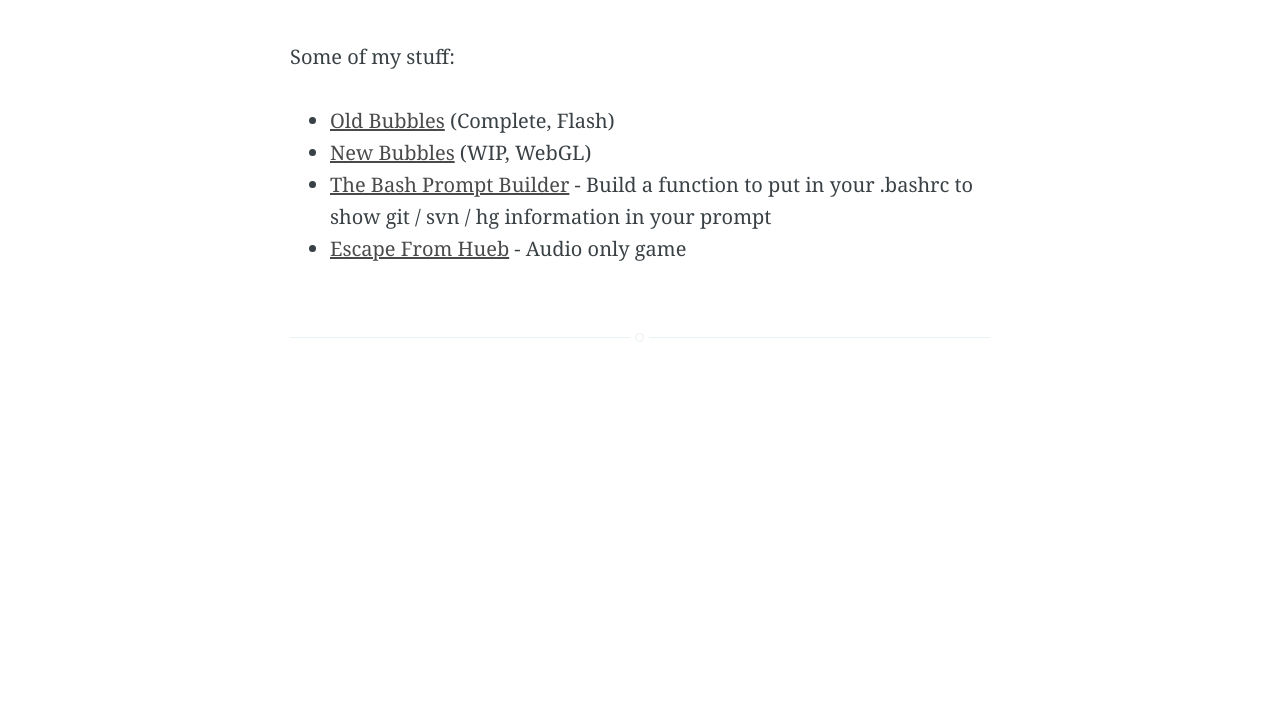
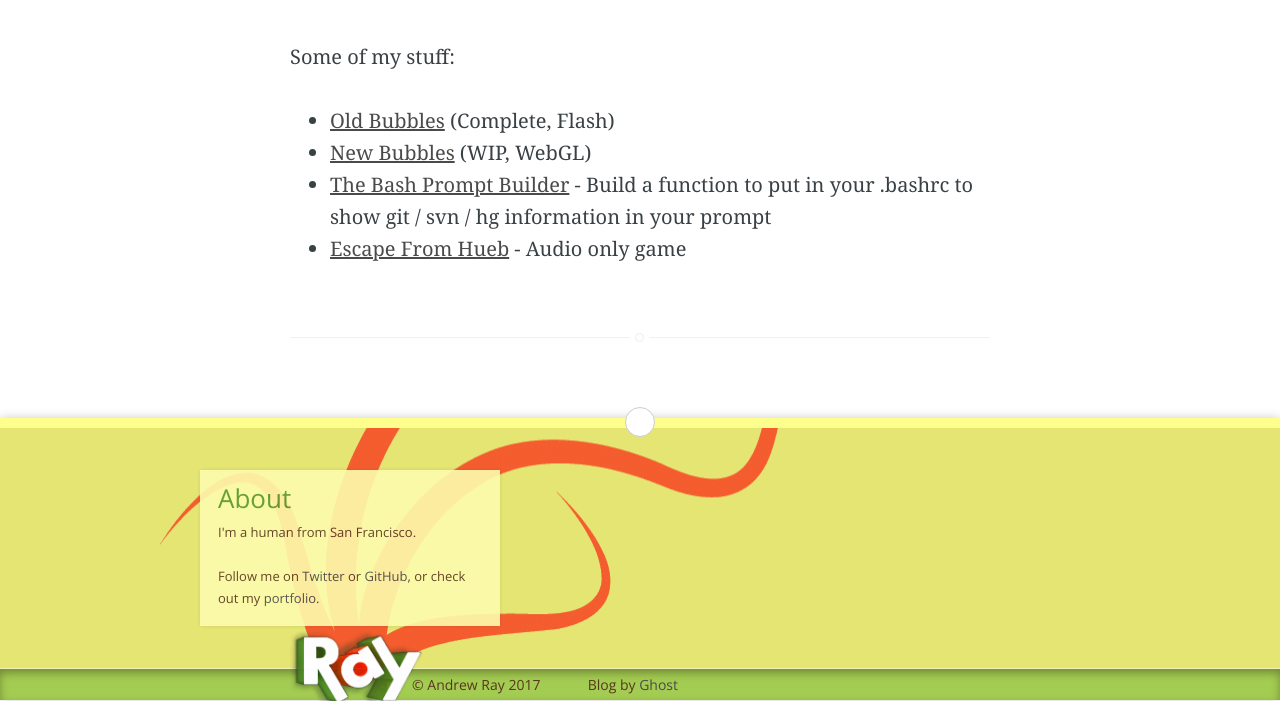
Before and after one commit to AndrewRayCode/andrewray.me, a website built with webpack: page src/index.html in a window 1280 px wide. Shown: the part 300-1001 px from the top of the page. Before the commit the page ends 800 px from the top, so only its background shows below. Built offline with nearby package versions, Linux system fonts and the light colour scheme.

Commit message:
Adding footer stuff

```diff
--- a/src/index.html
+++ b/src/index.html
@@ -51,6 +51,32 @@
             </ul>
         </main>
 
+        <footer class="site-footer">
+            <a class="subscribe icon-feed" href="{{@blog.url}}/rss/"><span class="tooltip">Subscribe!</span></a>
+            <div class="inner tentacle-thing">
+                <div class="info">
+                    <div class="foot-head">
+                        About
+                    </div>
+                    I'm a human from San Francisco.
+                    <br /><br />Follow me on
+                    <a href="https://twitter.com/andrewray" target="_blank">Twitter</a> or
+                    <a href="https://github.com/AndrewRayCode" target="_blank">GitHub</a>, or
+                    check out my <a href="http://andrewray.me" target="_blank">portfolio</a>.
+                </div>
+            </div>
+            <div class="postscript">
+                <div class="inner">
+                    <div class="ray"></div>
+                    <div class="copy">
+                        &copy; Andrew Ray 2017
+                        &nbsp; &nbsp; &nbsp; &nbsp; &nbsp; &nbsp;
+                        Blog by <a href="https://ghost.org" target="_blank">Ghost</a>
+                    </div>
+                </div>
+            </div>
+        </footer>
+
         <script type="text/javascript">
             var gaJsHost = (("https:" == document.location.protocol) ? "https://ssl." : "http://www.");
             document.write(unescape("%3Cscript src='" + gaJsHost + "google-analytics.com/ga.js' type='text/javascript'%3E%3C/script%3E"));
```
Also changed, not shown: src/blog-footer.gif (added), src/ray-right-semi.png (added).
